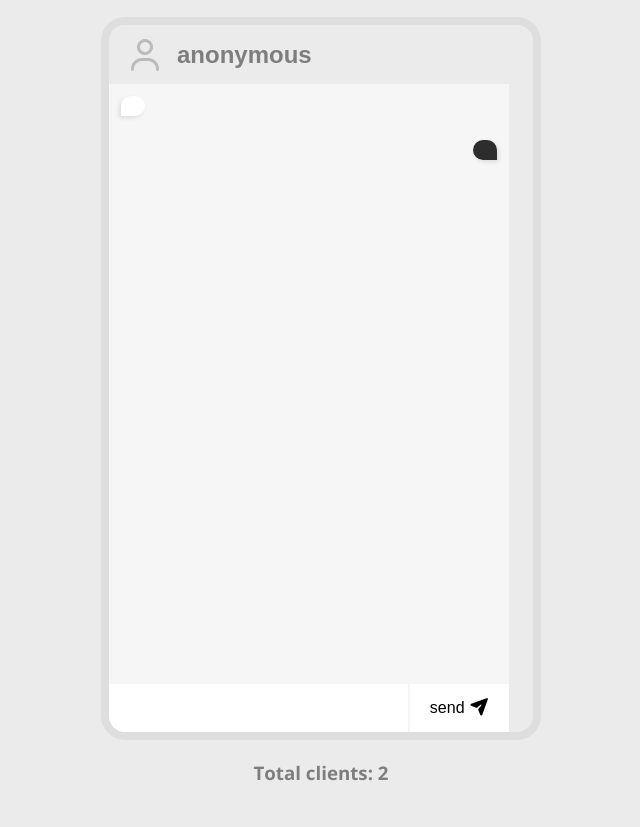
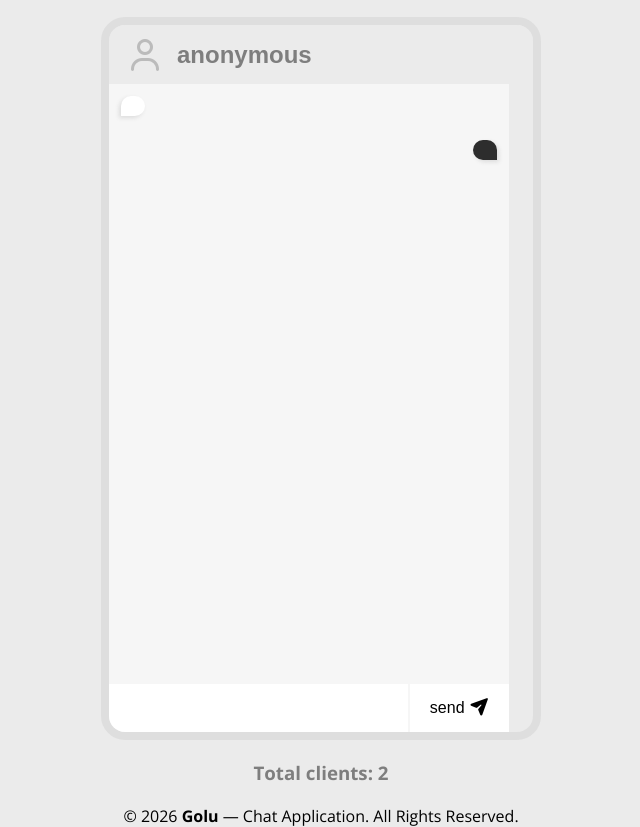
Before and after one commit to Golupandey0/chat-application, a website: page public/index.html in a window 1280 px wide. Shown: the part 66-893 px from the top of the page, without its empty margins (319-959 px from the left). Before the commit the page ends 871 px from the top, so only its background shows below. Drawn offline with nearby package versions, Linux system fonts and the light colour scheme; no server answers.

Commit message:
Update index.html

```diff
--- a/public/index.html
+++ b/public/index.html
@@ -48,6 +48,9 @@
     </div>
          <h3 class="clients-total" id="client-total">Total clients: 2</h3>
 
+  <footer class="copyright">
+    © 2026 <strong>Golu</strong> — Chat Application. All Rights Reserved.
+</footer>
 <script src="/socket.io/socket.io.js"></script>
 <script
 src="https://cdnjs.cloudflare.com/ajax/libs/moment.js/2.31.0/moment.min.js" integrity="sha512-iJIt5wigccZYA4F3G8kWt8H0r43JDWpvBweaGct6QsveuU4zmyP6VX2EXMfSfA/Z80b1PfHUNLioFfY1Z55cCg==" crossorigin="anonymous" referrerpolicy="no-referrer"></script>
```
